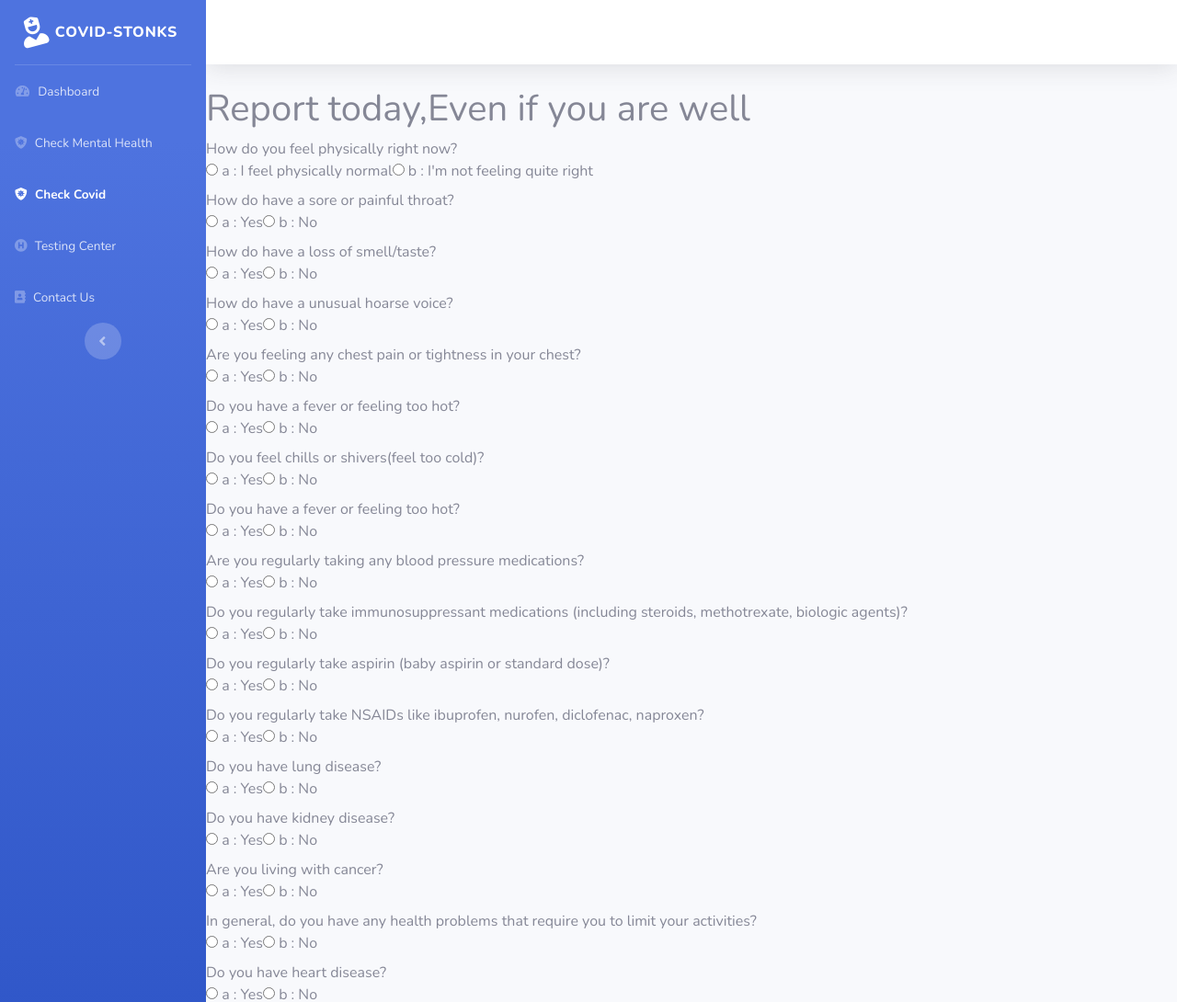
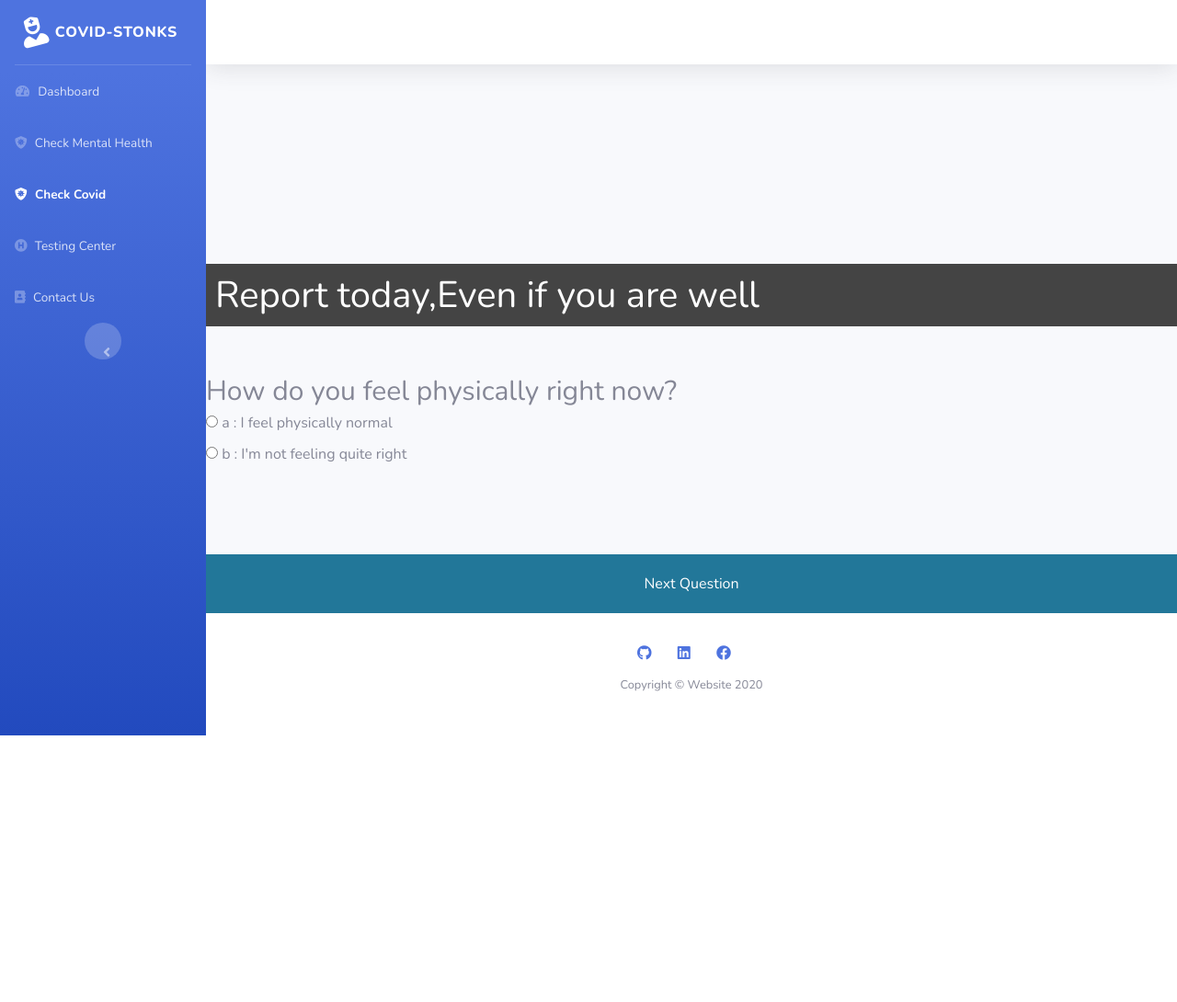
Before and after one commit to umangbarthwal/covid-stonks, a website with bundled scripts: page covid-check.html in a window 1280 px wide. Shown: the top 1090 px of the page at 92% size. After the commit the page ends 800 px from the top, so only its background shows below. Built offline with nearby package versions, Linux system fonts and the light colour scheme; files whose address does not match are found by name.

Commit message:
css part of covid-check done

```diff
--- a/covid-check.html
+++ b/covid-check.html
@@ -18,7 +18,7 @@
   <!-- Custom styles for this template-->
   <link href="css/sb-admin-2.min.css" rel="stylesheet">
 
-  <link rel="stylesheet" href="survey.css">
+  <link rel="stylesheet" href="./css/survey.css">
 
 </head>
 
@@ -147,7 +147,7 @@
       <button id="next">Next Question</button>
       <button id="submit">Submit Quiz</button>
       <div id="results"></div>
-      <script src="covid-check.js"></script>
+      <script src="./js/covid-check.js"></script>
 
 
       <!-- Footer -->
--- a/css/survey.css
+++ b/css/survey.css
@@ -1,6 +1,24 @@
+body{
+	font-size: 20px;
+	font-family: 'Work Sans', sans-serif;
+	color: #333;
+  font-weight: 300;
+  text-align: center;
+  background-color: #ffffff;
+
+}
+h1{
+  font-weight: 300;
+  margin: 0px;
+  padding: 10px;
+  font-size: 20px;
+  background-color: #444;
+  color: #fff;
+}
+
 .question{
     font-size: 30px;
-    margin-bottom: 10px;
+    margin-bottom: 0px;
   }
   .answers {
     margin-bottom: 20px;
@@ -23,7 +41,7 @@
       margin-bottom: 20px;
   }
   button:hover{
-      background-color: #38a;
+      background-color: rgb(8, 8, 8);
   }
 
 
```
